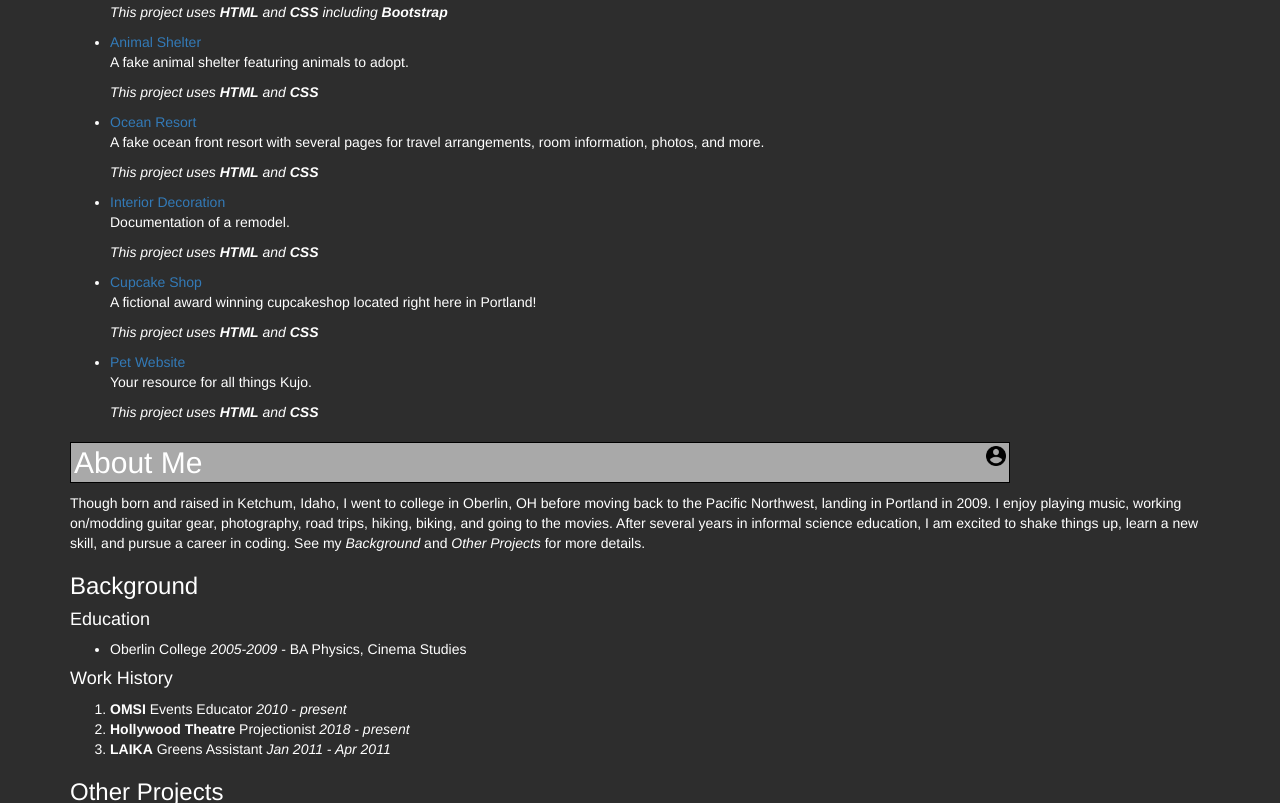
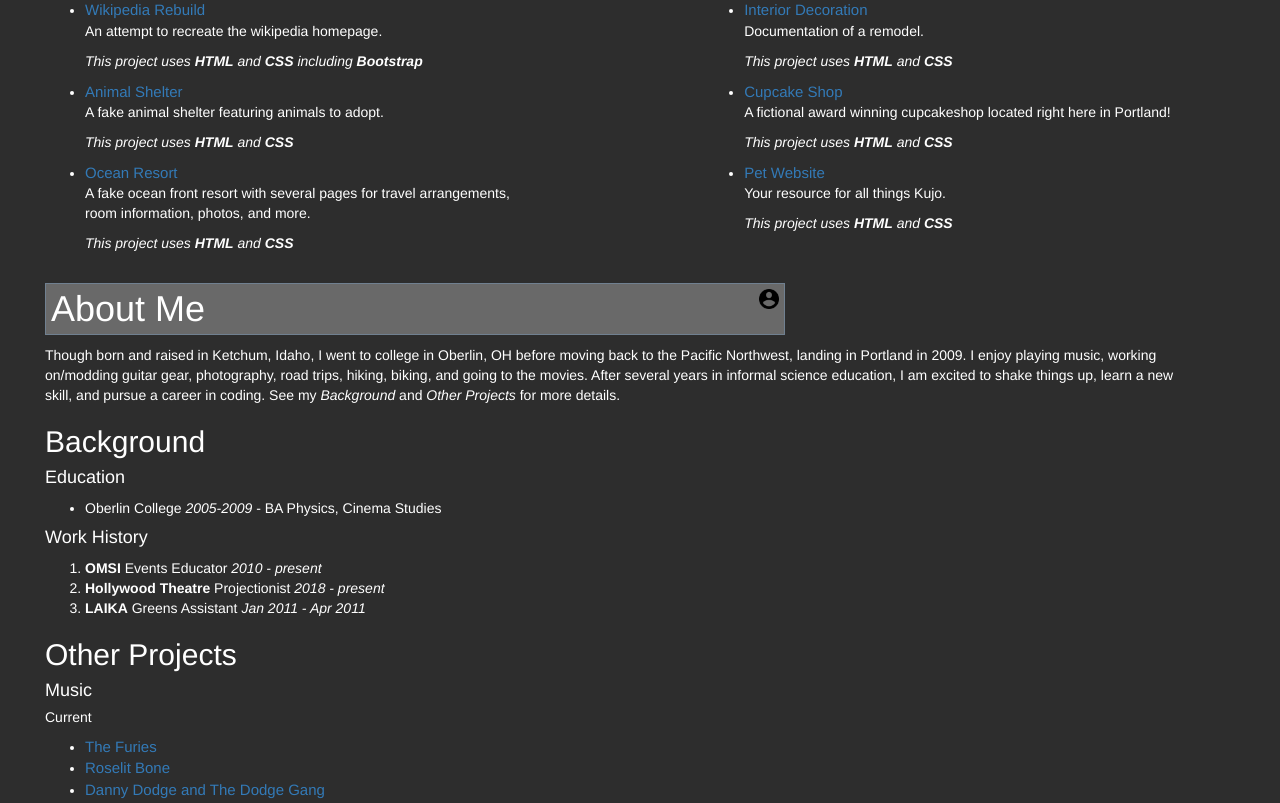
Before and after one commit to mattfmiller/my-portfolio, a plain HTML site: page index.html in a window 1280 px wide. Shown: the part 725-1528 px from the top of the page. Drawn offline with Linux system fonts and the light colour scheme.

Commit message:
add columns to past projects section.

```diff
--- a/css/styles.css
+++ b/css/styles.css
@@ -3,10 +3,11 @@ body {
   color: white;
 }
 
-.banner {
+.banner h1 {
+  color: black;
   font-weight: bold;
   text-align: center;
-  font-size:
+  font-size: 75px;
 }
 
 .banner img {
@@ -28,14 +29,22 @@ p.lang {
   font-style: italic;
 }
 
-.sections {
-  border: 1px solid black;
-  padding: 3px;
-  background-color: darkgrey;
-  margin-right: 200px;
+.container h1 {
+  border: 1px solid slategrey;
+  padding: 5px;
+  background-color: dimgrey;
+  margin-right: 400px;
 }
 
-.clip-art img{
+.container {
+  margin-left: 30px;
+}
+
+.container a {
+  font-size: 15px;
+}
+
+.icon img{
   height: 20px;
   float: right;
 }
--- a/index.html
+++ b/index.html
@@ -7,13 +7,15 @@
     <title></title>
   </head>
   <body>
-    <div class=" banner">
+    <div class="banner">
+      <img src="img/banner.jpg" alt="banner photo">
       <h1>Matt Miller</h1>
-      <img src="img/banner.jpg" alt="banner photo">
     </div>
     <div class="container">
-      <h1 class="sections">Past Projects<span class="clip-art"><img src="img/computer.png" alt="clip art of a computer"></span></h1>
+      <h1>Past Projects<span class="icon"><img src="img/computer.png" alt="clip art of a computer"></span></h1>
+      <div class="row">
         <ul>
+          <div class="col-md-5">
             <li><a href="https://github.com/mattfmiller/wikipedia-rebuild">Wikipedia Rebuild</a></li>
             <p>An attempt to recreate the wikipedia homepage.</p>
             <p class="lang">This project uses <strong>HTML</strong> and <strong>CSS</strong> including <strong>Bootstrap</strong></p>
@@ -23,6 +25,9 @@
             <li><a href="https://mattfmiller.github.io/resort/">Ocean Resort</a></li>
             <p>A fake ocean front resort with several pages for travel arrangements, room information, photos, and more.</p>
             <p class="lang">This project uses <strong>HTML</strong> and <strong>CSS</strong></p>
+          </div>
+          <div class="col-md-2"></div>
+          <div class="col-md-5">
             <li><a href="https://github.com/mattfmiller/interior-decoration">Interior Decoration</a></li>
             <p>Documentation of a remodel.</p>
             <p class="lang">This project uses <strong>HTML</strong> and <strong>CSS</strong></p>
@@ -32,10 +37,12 @@
             <li><a href="https://github.com/mattfmiller/Pet-Website">Pet Website</a></li>
             <p>Your resource for all things Kujo.</p>
             <p class="lang">This project uses <strong>HTML</strong> and <strong>CSS</strong></p>
+          </div>
         </ul>
-      <h2 class="sections">About Me<span class="clip-art"><img src="img/profile.png" alt="clip art of a profile pic"></span></h2>
+      </div>
+      <h1>About Me<span class="icon"><img src="img/profile.png" alt="clip art of a profile pic"></span></h1>
       <p>Though born and raised in Ketchum, Idaho, I went to college in Oberlin, OH before moving back to the Pacific Northwest, landing in Portland in 2009. I enjoy playing music, working on/modding guitar gear, photography, road trips, hiking, biking, and going to the movies. After several years in informal science education, I am excited to shake things up, learn a new skill, and pursue a career in coding. See my <em>Background</em> and <em>Other Projects</em> for more details. </p>
-      <h3>Background</h3>
+      <h2>Background</h2>
         <h4>Education</h4>
         <ul>
           <li>Oberlin College <span class="dates">2005-2009</span> - BA Physics, Cinema Studies</li>
@@ -46,7 +53,7 @@
             <li><span class="employer">Hollywood Theatre</span> Projectionist<span class="dates"> 2018 - present</span></li>
             <li><span class="employer">LAIKA</span> Greens Assistant <span class="dates">Jan 2011 - Apr 2011</li>
           </ol>
-      <h3>Other Projects</h3>
+      <h2>Other Projects</h2>
         <h4>Music</h4>
           <h5>Current</h5>
           <ul>
```
Lines whose indentation alone changed are shown as unchanged.
